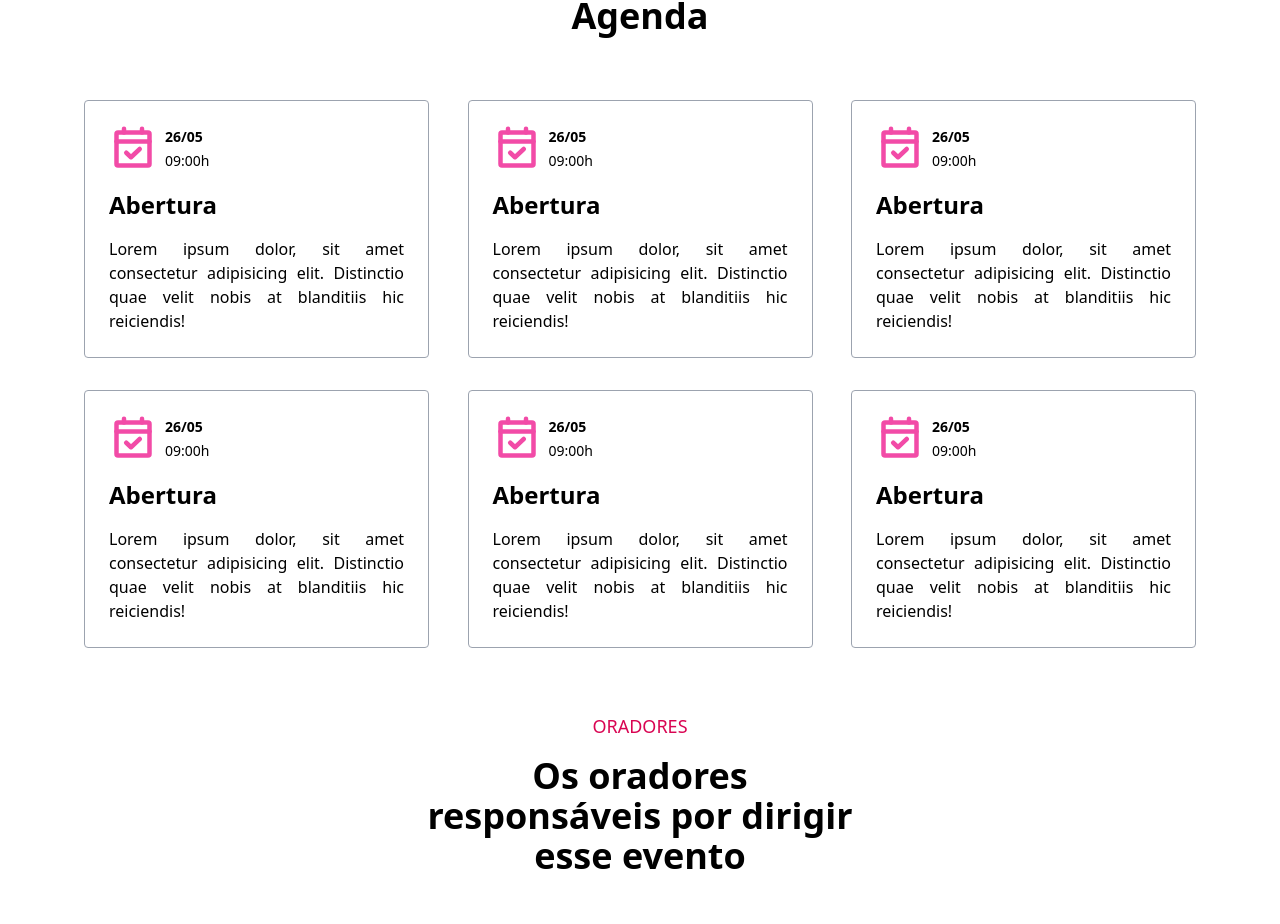
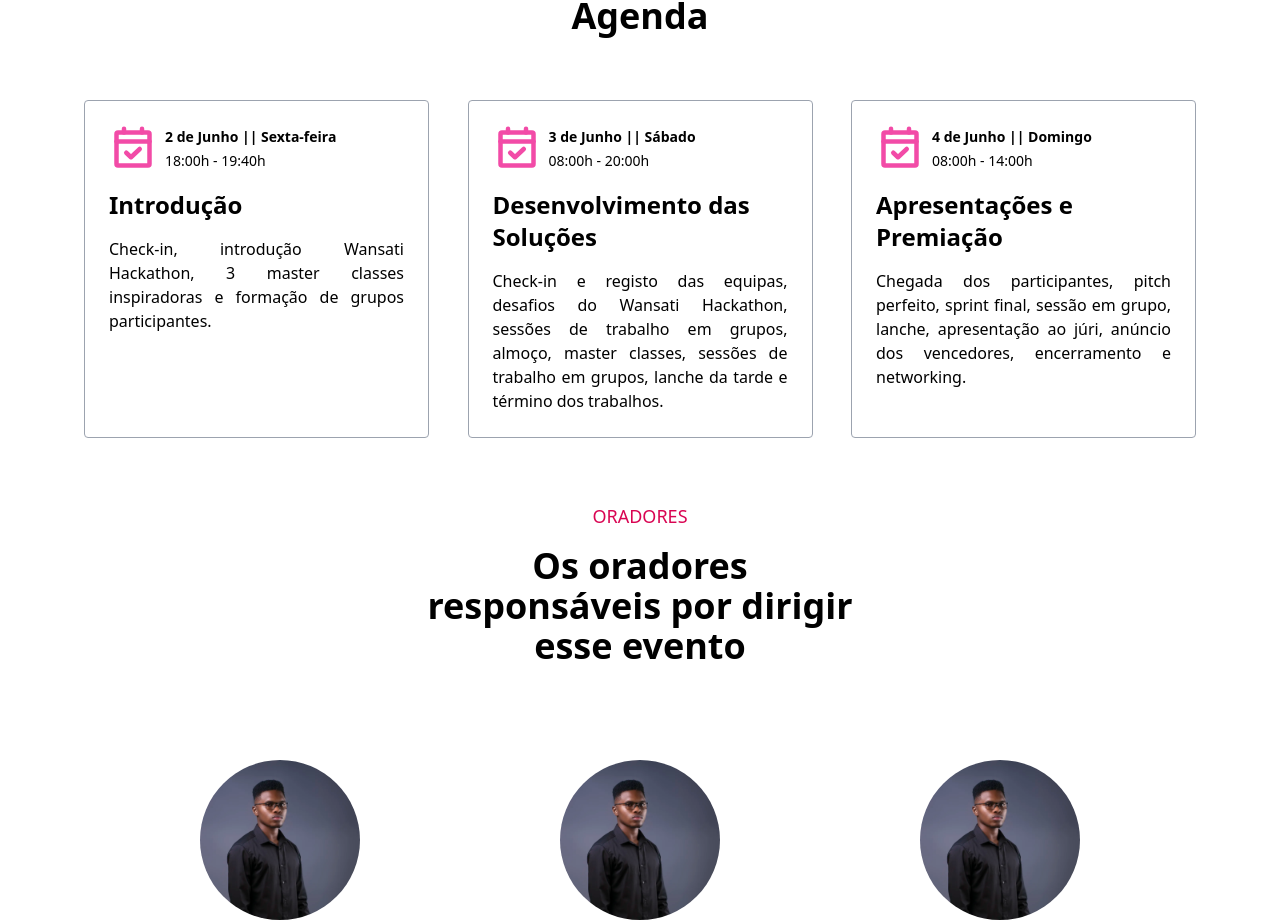
Before and after one commit to rnrnshn/wansati-hackthon, a Next.js app: page / in a window 1280 px wide. Shown: the part 2099-3023 px from the top of the page. Built offline with nearby package versions, Linux system fonts and the light colour scheme.

Commit message:
feat: adiçao de infos na agenda

```diff
--- a/src/app/data.ts
+++ b/src/app/data.ts
@@ -63,41 +63,23 @@
 
 const agenda: Agenda[] = [
   {
-    title: "Abertura",
-    description: "Lorem ipsum dolor, sit amet consectetur adipisicing elit. Distinctio quae velit nobis at blanditiis hic reiciendis!",
-    date: "26/05",
-    time: "09:00h"
+    title: " Introdução",
+    description: "Check-in, introdução Wansati Hackathon, 3 master classes inspiradoras e formação de grupos participantes.",
+    date: "2 de Junho || Sexta-feira",
+    time: "18:00h - 19:40h"
   },
   {
-    title: "Abertura",
-    description: "Lorem ipsum dolor, sit amet consectetur adipisicing elit. Distinctio quae velit nobis at blanditiis hic reiciendis!",
-    date: "26/05",
-    time: "09:00h"
+    title: "Desenvolvimento das Soluções",
+    description: "Check-in e registo das equipas, desafios do Wansati Hackathon, sessões de trabalho em grupos, almoço, master classes, sessões de trabalho em grupos, lanche da tarde e término dos trabalhos.",
+    date: "3 de Junho || Sábado",
+    time: "08:00h - 20:00h"
   },
   {
-    title: "Abertura",
-    description: "Lorem ipsum dolor, sit amet consectetur adipisicing elit. Distinctio quae velit nobis at blanditiis hic reiciendis!",
-    date: "26/05",
-    time: "09:00h"
-  },
-  {
-    title: "Abertura",
-    description: "Lorem ipsum dolor, sit amet consectetur adipisicing elit. Distinctio quae velit nobis at blanditiis hic reiciendis!",
-    date: "26/05",
-    time: "09:00h"
-  },
-  {
-    title: "Abertura",
-    description: "Lorem ipsum dolor, sit amet consectetur adipisicing elit. Distinctio quae velit nobis at blanditiis hic reiciendis!",
-    date: "26/05",
-    time: "09:00h"
-  },
-  {
-    title: "Abertura",
-    description: "Lorem ipsum dolor, sit amet consectetur adipisicing elit. Distinctio quae velit nobis at blanditiis hic reiciendis!",
-    date: "26/05",
-    time: "09:00h"
-  },
+    title: "Apresentações e Premiação",
+    description: "Chegada dos participantes, pitch perfeito, sprint final, sessão em grupo, lanche, apresentação ao júri, anúncio dos vencedores, encerramento e networking.",
+    date: "4 de Junho || Domingo",
+    time: "08:00h - 14:00h"
+  }
 ]
 
 const challenges: CustomizableCardType[] = [
```
